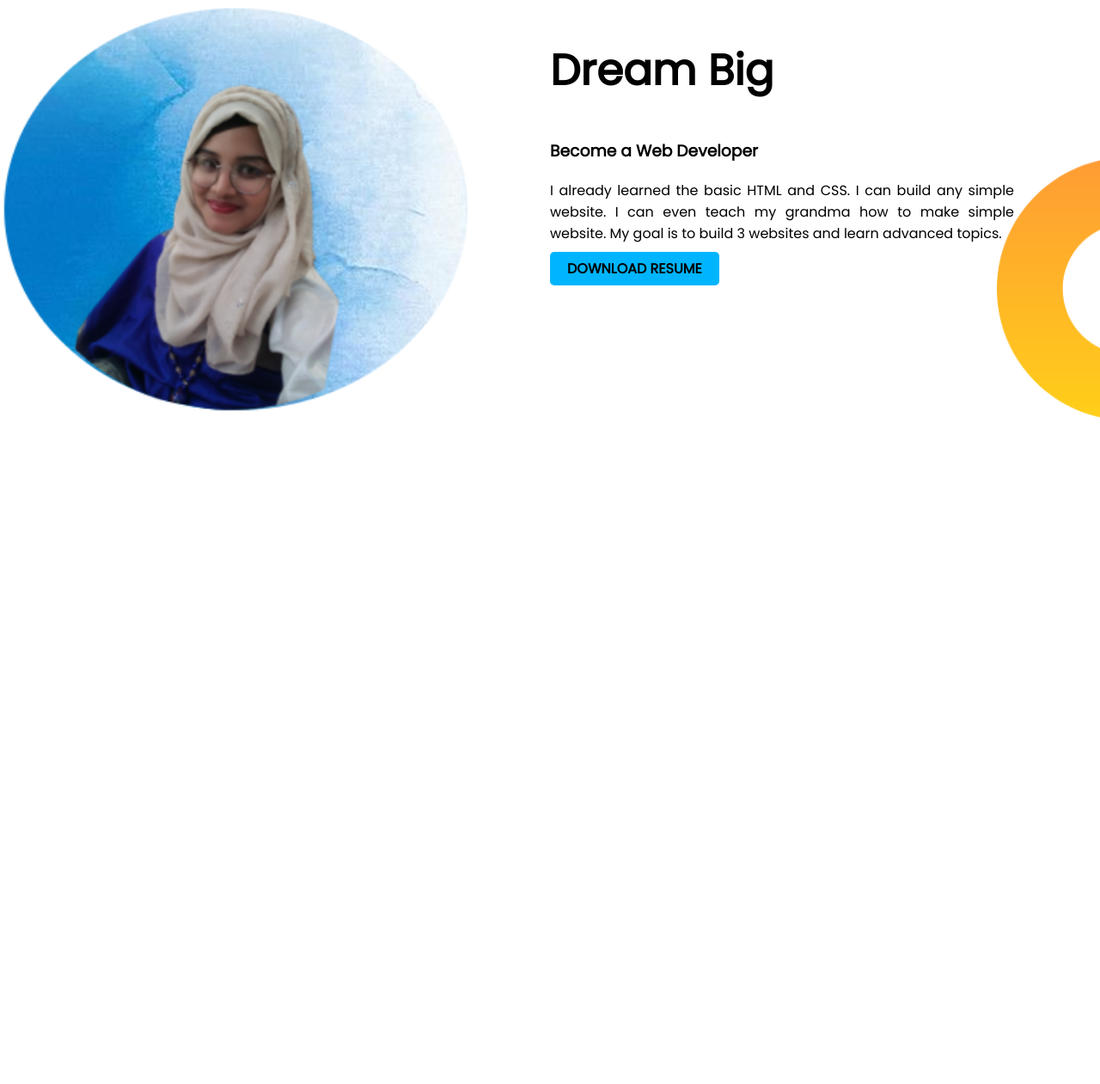
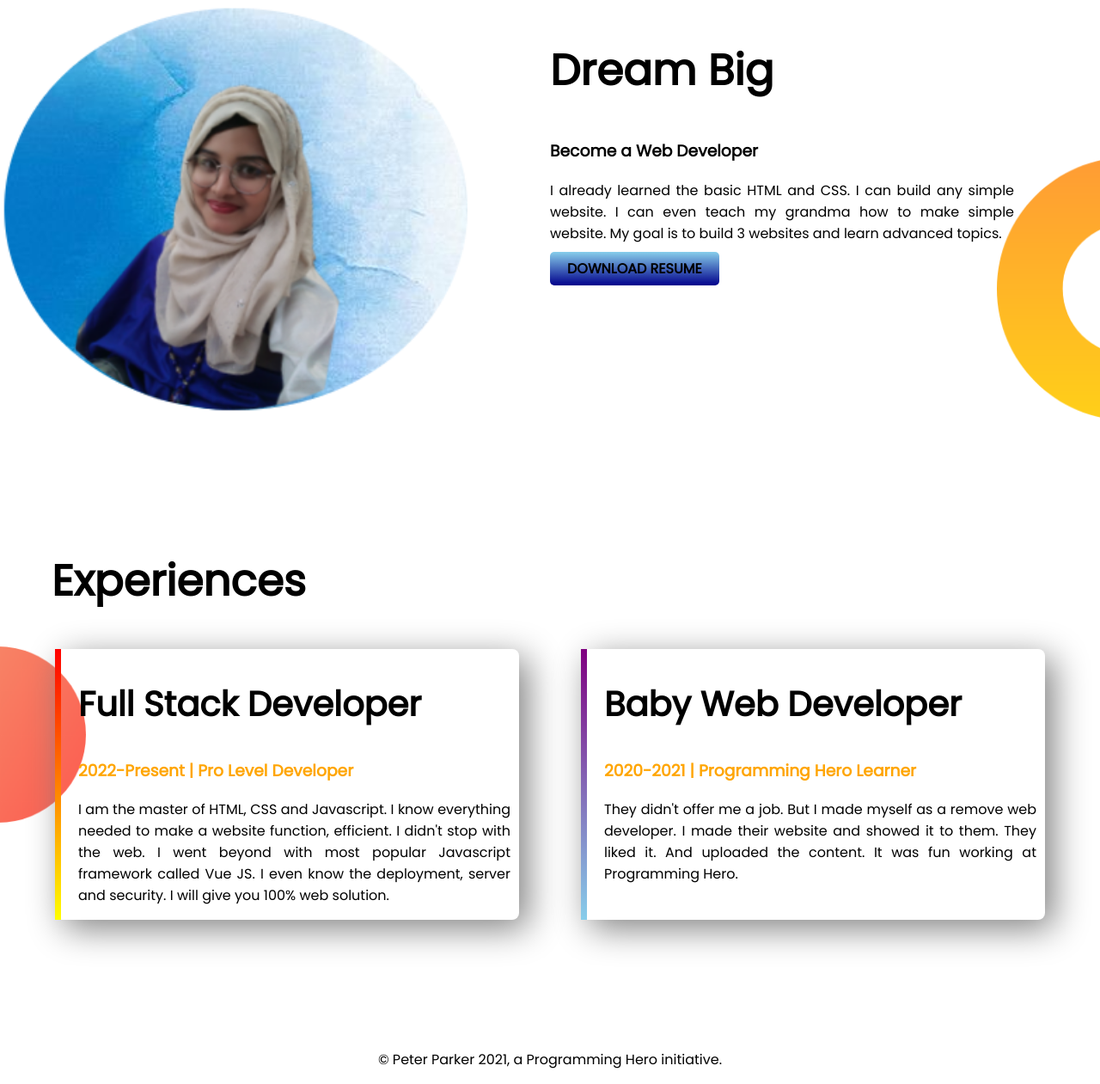
Before and after one commit to Masuma-miku/developer-portfolio, a plain HTML site: page index.html in a window 1280 px wide. Shown: the part 710-1971 px from the top of the page at 86% size. Before the commit the page ends 1199 px from the top, so only its background shows below. Drawn offline with Linux system fonts and the light colour scheme.

Commit message:
experience-added

```diff
--- a/index.html
+++ b/index.html
@@ -36,5 +36,25 @@
     </div>
 
 </section>
+
+<section class="experience-area">
+    <h1 style="padding-left: 60px;">Experiences</h1>
+    <div class="last">
+        <div id="clr-border" style="margin-right: 8px;" class="experience-item">
+            <h2>Full Stack Developer</h2>
+            <h3 class="clr">2022-Present | Pro Level Developer</h3>
+            <p >I am the master of HTML, CSS and Javascript. I know everything needed to make a website function, efficient. I didn't stop with the web. I went beyond with most popular Javascript framework called Vue JS. I even know the deployment, server and security. I will give you 100% web solution.</p>
+        </div>
+        <div id="border-clr" class="experience-item">
+            <h2>Baby Web Developer</h2>
+            <h3 class="clr"> 2020-2021 | Programming Hero Learner</h3>
+            <p>They didn't offer me a job. But I made myself as a remove web developer. I made their website and showed it to them. They liked it. And uploaded the content. It was fun working at Programming Hero.</p>
+        </div>
+    </div>
+
+</section>
+<footer>
+    <p style="text-align: center;">© Peter Parker 2021, a Programming Hero initiative.</p>
+</footer>
 </body>
 </html>
--- a/style.css
+++ b/style.css
@@ -23,7 +23,7 @@ h1{
 }
 .link-button{
     text-decoration: none;
-    background-color: rgb(0, 181, 253);
+    background-image: linear-gradient(skyblue, darkblue);
     padding: 8px 20px;
     color: black;
     border-radius: 5px;
@@ -45,6 +45,7 @@ h1{
     background-position: bottom right;
     background-size: 120px;
     display: flex;
+    margin-bottom: 150px;
 
 }
 .half{
@@ -55,3 +56,39 @@ h1{
     width: 85%;
 
 }
+.last{
+    display: flex;
+
+}
+.experience-area{
+    margin-bottom: 150px;
+    background-image: url(images/exp-bg.png);
+    background-repeat: no-repeat;
+    background-position: left ;
+    background-size: 100px;
+
+}
+.experience-item{
+    box-shadow: 10px 10px 40px  gray;
+    width: 40%;
+    margin-left: 5%;
+    margin-right: 5%;
+    padding-left: 20px;
+    padding-right: 10px;
+    text-align: justify;
+    border-radius: 8px;
+
+}
+h2{
+    font-size: 40px;
+}
+#border-clr{
+    border-left: 7px solid;
+    border-image: linear-gradient(purple, skyblue);
+    border-image-slice: 1;
+}
+#clr-border{
+    border-left: 7px solid;
+    border-image: linear-gradient(red, yellow);
+    border-image-slice: 1;
+}
```
